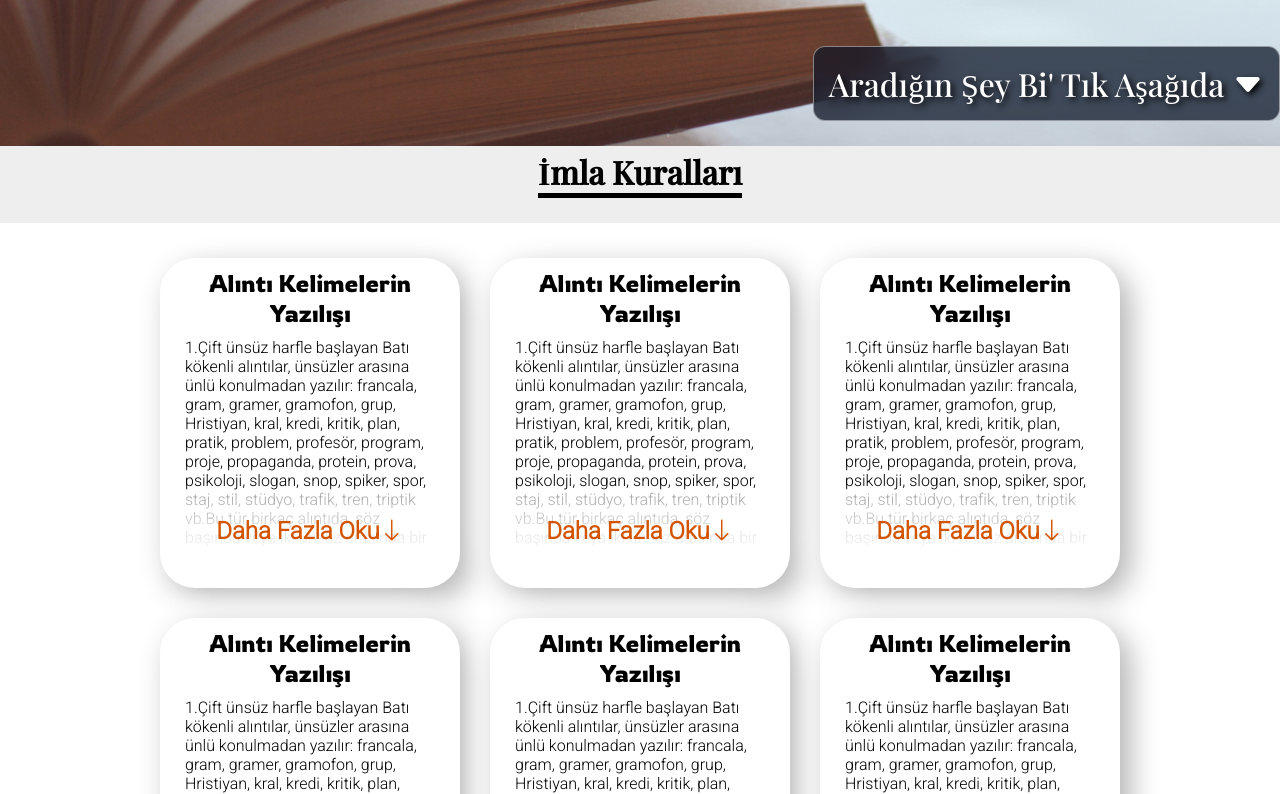
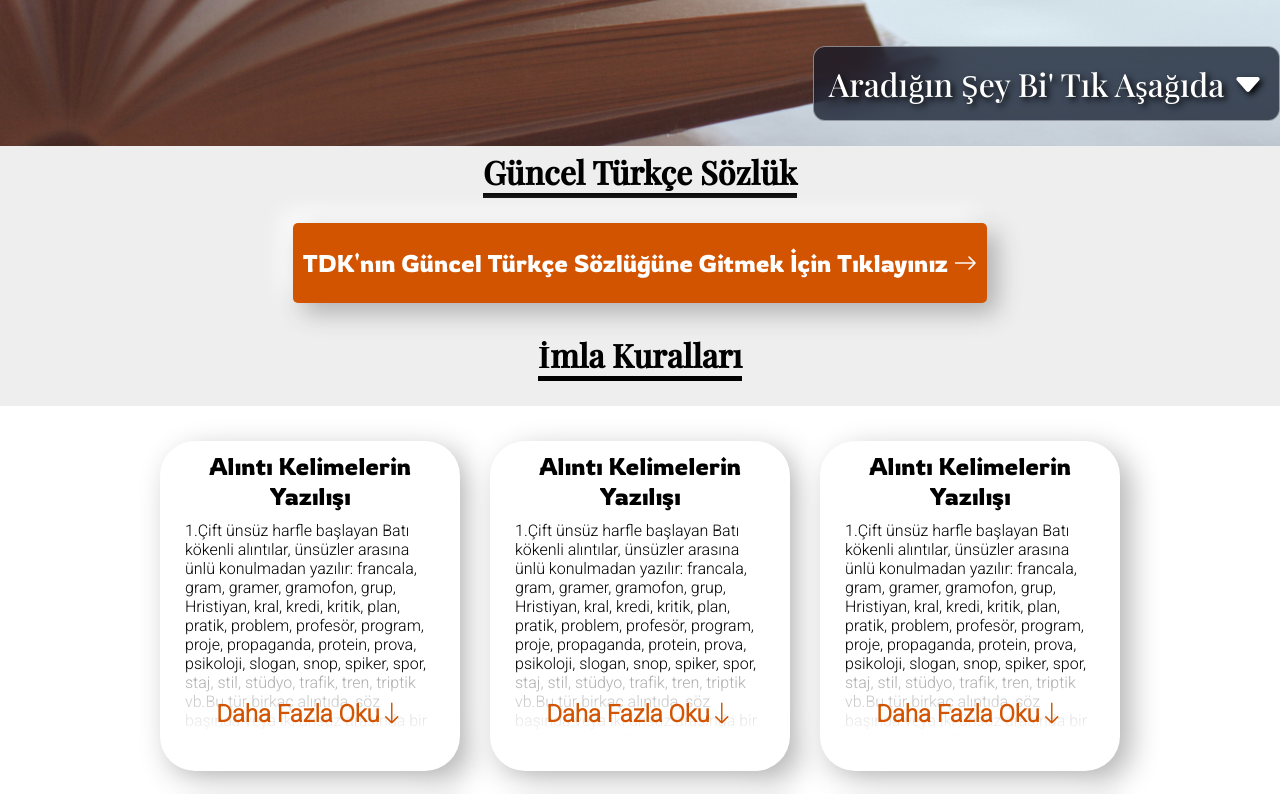
Before and after one commit to n0xm1les/heyoned, a plain HTML site: page index.html in a window 1280 px wide. Shown: the part 654-1448 px from the top of the page. Drawn offline with nearby package versions, Linux system fonts and the light colour scheme; a web font is replaced by a local one.

Commit message:
Sözlük Bölümü Eklendi

```diff
--- a/index.html
+++ b/index.html
@@ -36,6 +36,11 @@
         </div>
     </header>
     <main>
+        <section id="sozluk">
+            <h1 class="section-title">Güncel Türkçe Sözlük</h1>
+
+            <a href="https://sozluk.gov.tr/" class="btn btn-primary">TDK'nın Güncel Türkçe Sözlüğüne Gitmek İçin Tıklayınız <i class="bi bi-arrow-right"></i></a>
+        </section>
         <section id="imla-kurallari">
             <h1 class="section-title">İmla Kuralları</h1>
 
--- a/style.css
+++ b/style.css
@@ -195,7 +195,7 @@ h2.card-title {
 }
 
 .quote-wrapper {
-    width: 500px;
+    width: 750px;
     height: min-content;
     border-radius: 25px;
     background: #ffffff;
@@ -207,11 +207,12 @@ h2.card-title {
     display: flex;
     flex-direction: column;
     flex-wrap: wrap;
+
 }
 
 .quote {
     width: 100%;
-    min-height: 100px;
+    min-height: 150px;
     height: max-content;
     box-sizing: border-box;
     padding: 0 10px;
@@ -288,6 +289,8 @@ section#aboutme {
     background-position: 0px 0px;
     background-repeat: no-repeat;
     border-radius: 100%;
+    box-shadow:  10px 10px 25px #b0b0b0,
+             -10px -10px 25px #ffffff;
 }
 
 #aboutme-content {
@@ -308,3 +311,22 @@ footer {
     background-color: #000000;
     color: #ffffff;
 }
+
+.btn {
+    padding: 25px 10px;
+    background-color: #d35400;
+    color: #ffffff;
+    font-size: x-large;
+    font-family: 'Rowdies', cursive;
+    text-decoration: none;
+    cursor: pointer;
+    margin: auto;
+    display: block;
+    border-radius: 5px;
+    box-shadow:  10px 10px 25px #b0b0b0,
+             -10px -10px 25px #ffffff;
+    margin-top: 25px;
+    margin-bottom: 30px;
+    height: fit-content;
+    width: fit-content;
+}
```
